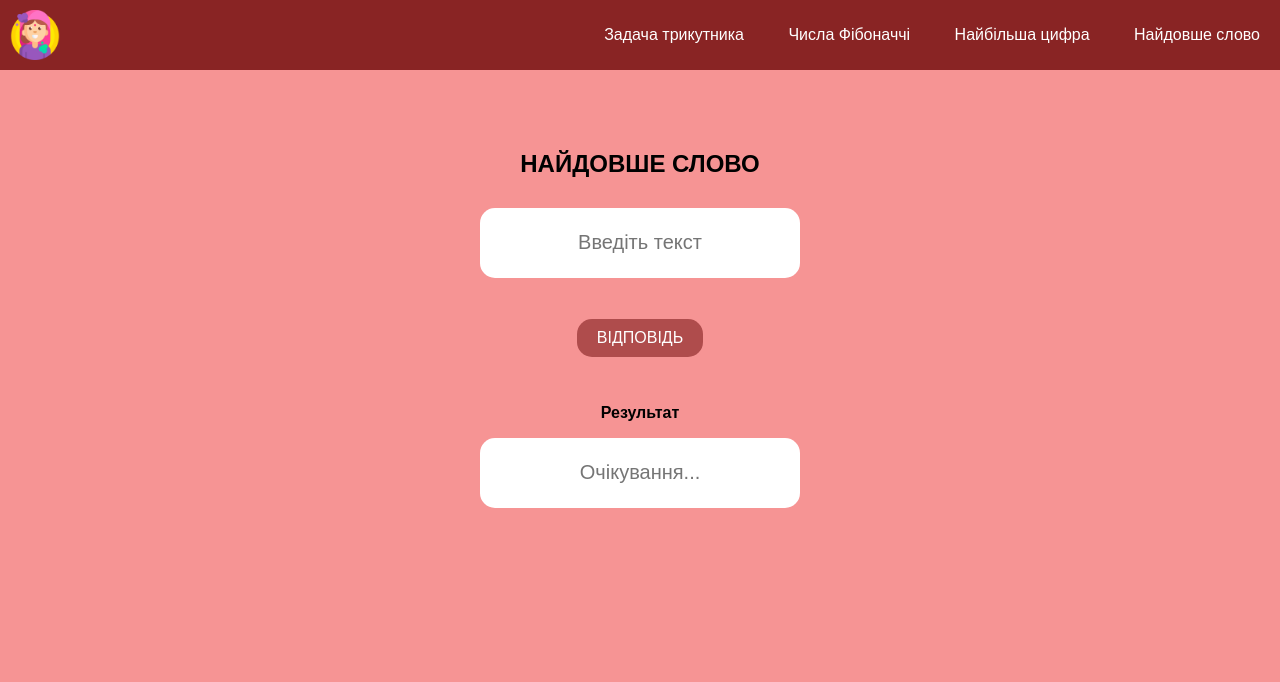
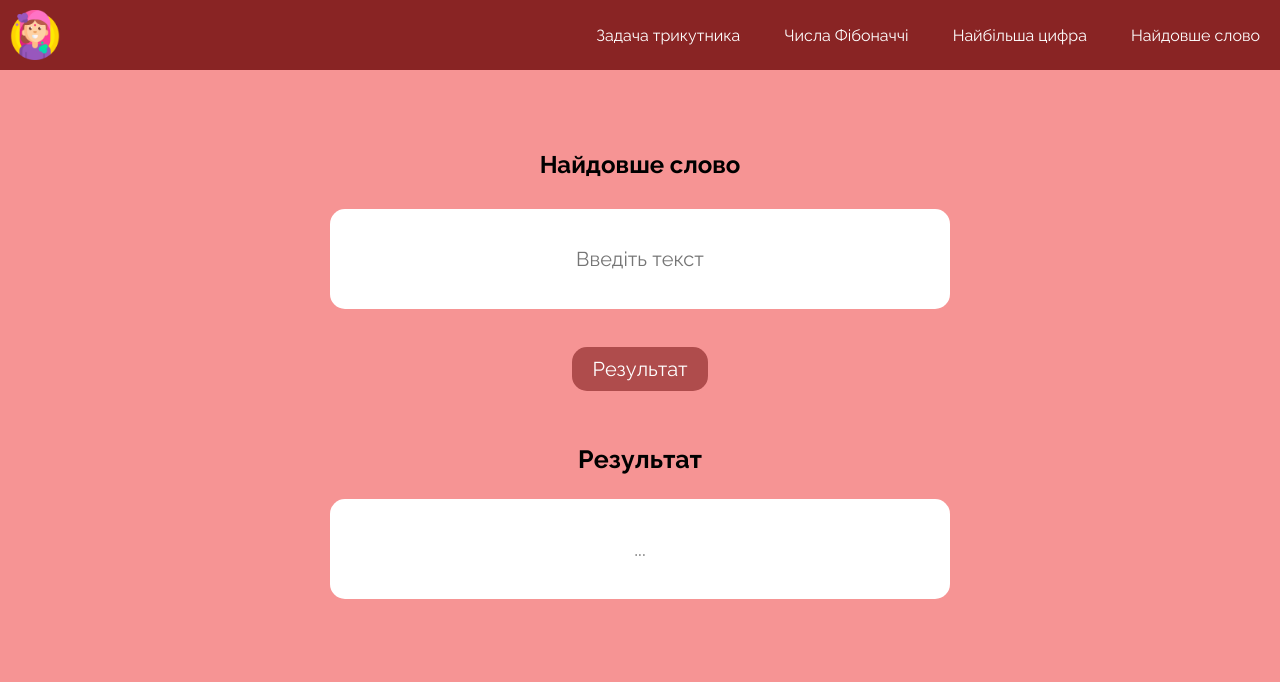
Before and after one commit to cryme666/vika_web1, a plain HTML site: page task4.html in a window 1280 px wide. Drawn offline with Linux system fonts and the light colour scheme; a web font is replaced by a local one.

Commit message:
edit css2

```diff
--- a/style.css
+++ b/style.css
@@ -147,8 +147,8 @@ body {
 }
 
 .input {
-  width: 300px;
-  height: 50px;
+  width: 600px;
+  height: 80px;
   /* border: 2px solid #333; */
   border: none;
   border-radius: 15px;
@@ -163,14 +163,18 @@ body {
 .output
 {
   font-size: 20px;
-  width: 300px;
-  height: 50px;
+  width: 600px;
+  height: 80px;
   border-radius: 15px;
   border: none;
   padding: 10px;
   margin-bottom: 80px;
   text-align: center;
   font-family: "Raleway", sans-serif;
+}
+
+.output_cont {
+  font-size: 25px;
 }
 
 .knopka
@@ -181,6 +185,6 @@ body {
   border: none;
   border-radius: 15px;
   cursor: pointer;
-  font-size: 16px;
+  font-size: 20px;
   font-family: "Raleway", sans-serif;
 }
--- a/task4.html
+++ b/task4.html
@@ -5,19 +5,20 @@
   <meta charset="UTF-8">
   <title>Vika</title>
   <link rel="stylesheet" href="style.css">
-  <link href="https://fonts.googleapis.com/css?family=Montserrat:100,100i,200,200i,300,400&display=swap"
-    rel="stylesheet">
+  <link rel="preconnect" href="https://fonts.googleapis.com">
+  <link rel="preconnect" href="https://fonts.gstatic.com" crossorigin>
+  <link href="https://fonts.googleapis.com/css2?family=Open+Sans:ital,wght@0,300..800;1,300..800&family=Poetsen+One&family=Raleway:ital,wght@0,100..900;1,100..900&display=swap" rel="stylesheet">
   <link rel="shortcut icon" type="image/x-icon" href="flat_icon.png">
 </head>
 
 <body>
+  <header>
     <div class="nav">
       <div class="navbar">
         <div class="navbar-logo">
           <img class="mikro-img" src="user.png" alt="bug">
           <div class="author-info">
-          <img src="photo_2023-02-11_23-21-31.jpg" alt="" width="400px" height="400px" style="border-radius: 30px;"
-            alt="bug">
+            <img class="main-img" src="photo_2023-02-11_23-21-31.jpg" alt="bug">
             <p>Ліліцак Вікторія Володимирівна</p>
             <p>Студентка 201 - Б групи</p>
             <p>Чернівецького національного</p>
@@ -32,9 +33,10 @@
         </ul>
       </div>
     </div>
+  </header>
 
   <div class="title">
-    <h2>НАЙДОВШЕ СЛОВО</h2>
+    <h2>Найдовше слово</h2>
   </div>
 
   <div class="task">
@@ -44,14 +46,14 @@
 
     </div>
     <div class="buton">
-      <button  class="knopka" id = "submit-but">ВІДПОВІДЬ</button>
+      <button  class="knopka" id = "submit-but">Результат</button>
     </div>
 
     <div class = "output_cont">
       <p> <strong>Результат</strong></p>
     </div>
     <div>
-      <input text="output_text" class="output" id = "result" placeholder="Очікування..." readonly>
+      <input text="output_text" class="output" id = "result" placeholder="..." readonly>
        </div>
   </div>
 
```
Also changed, not shown: index.html (+2 -11 lines), task2.html (+2 -10 lines), task3.html (+2 -11 lines). Lines whose indentation alone changed are shown as unchanged.
